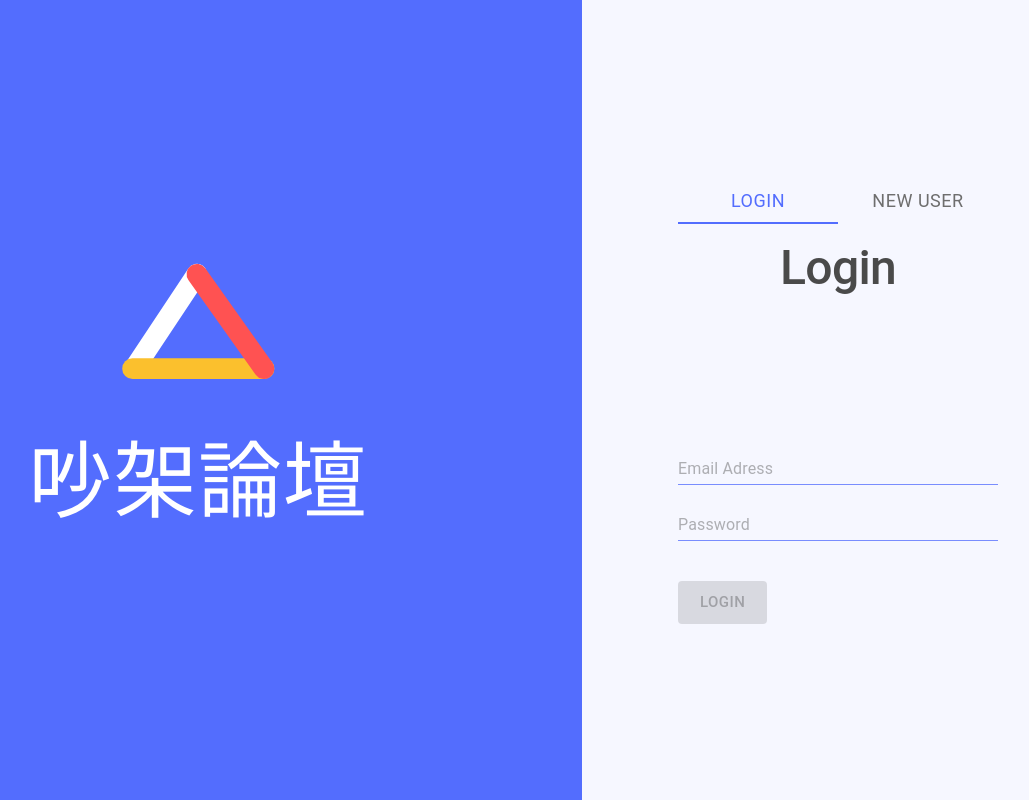
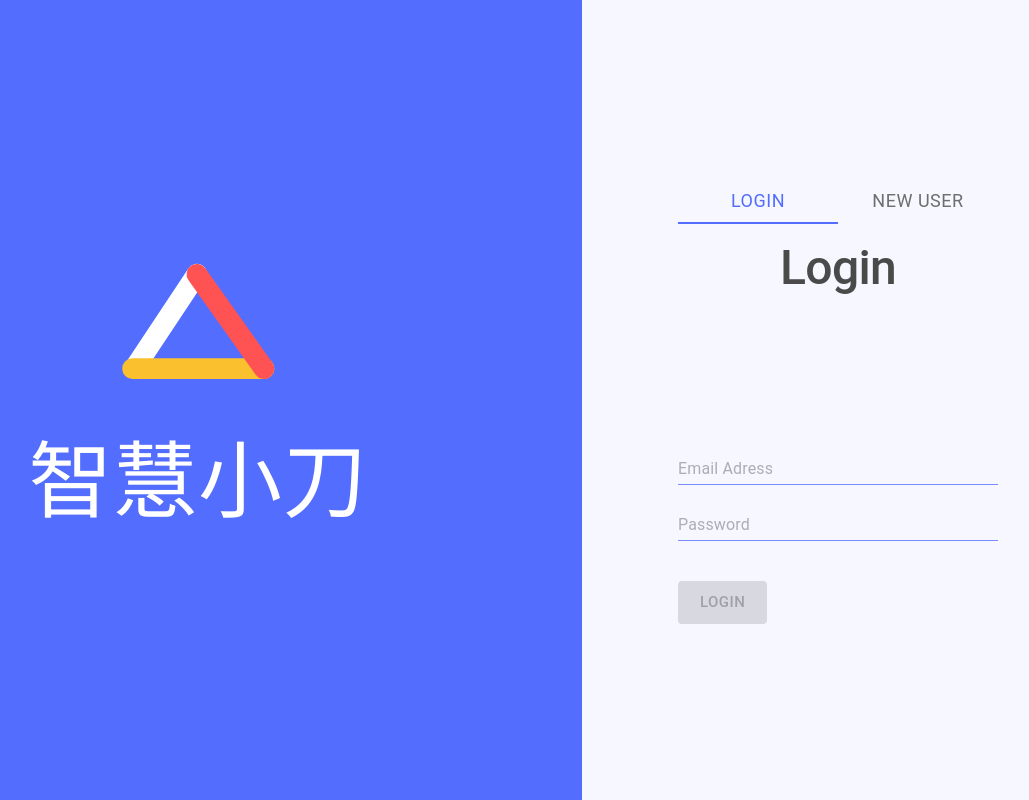
Before and after one commit to tomhuang065/AVM_little_knife, a React (Create React App) app in the folder frontend/: page /#/login in a window 1280 px wide. Shown: the whole page, without its empty margins (186-1215 px from the left). Built offline with nearby package versions, Linux system fonts and the light colour scheme; no server answers.

Commit message:
login modified

```diff
--- a/frontend/src/pages/login/Login.js
+++ b/frontend/src/pages/login/Login.js
@@ -39,7 +39,7 @@ function Login(props) {
     <Grid container className={classes.container}>
       <div className={classes.logotypeContainer}>
         <img src={logo} alt="logo" className={classes.logotypeImage} />
-        <Typography className={classes.logotypeText}>吵架論壇</Typography>
+        <Typography className={classes.logotypeText}>智慧小刀</Typography>
       </div>
       <div className={classes.formContainer}>
         <div className={classes.form}>
```
Also changed, not shown: 2 other files (tests, documents, lock files or other folders).
